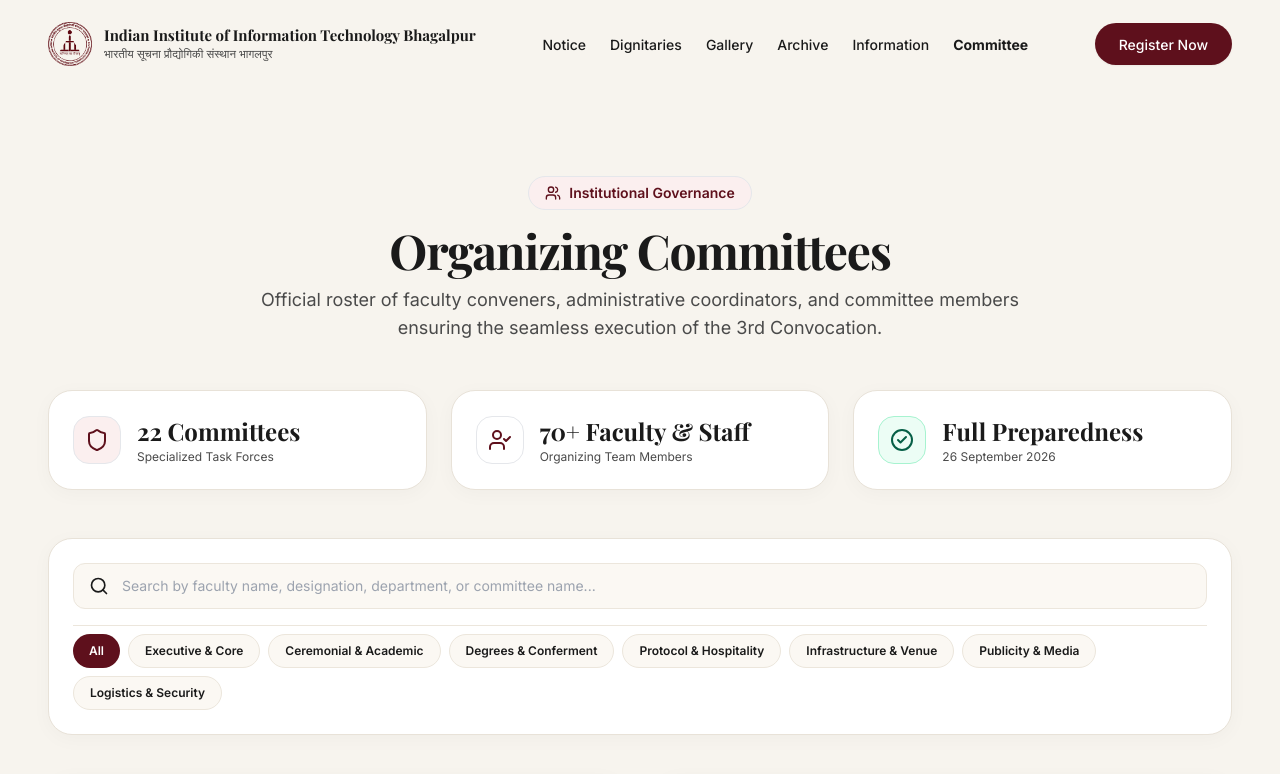
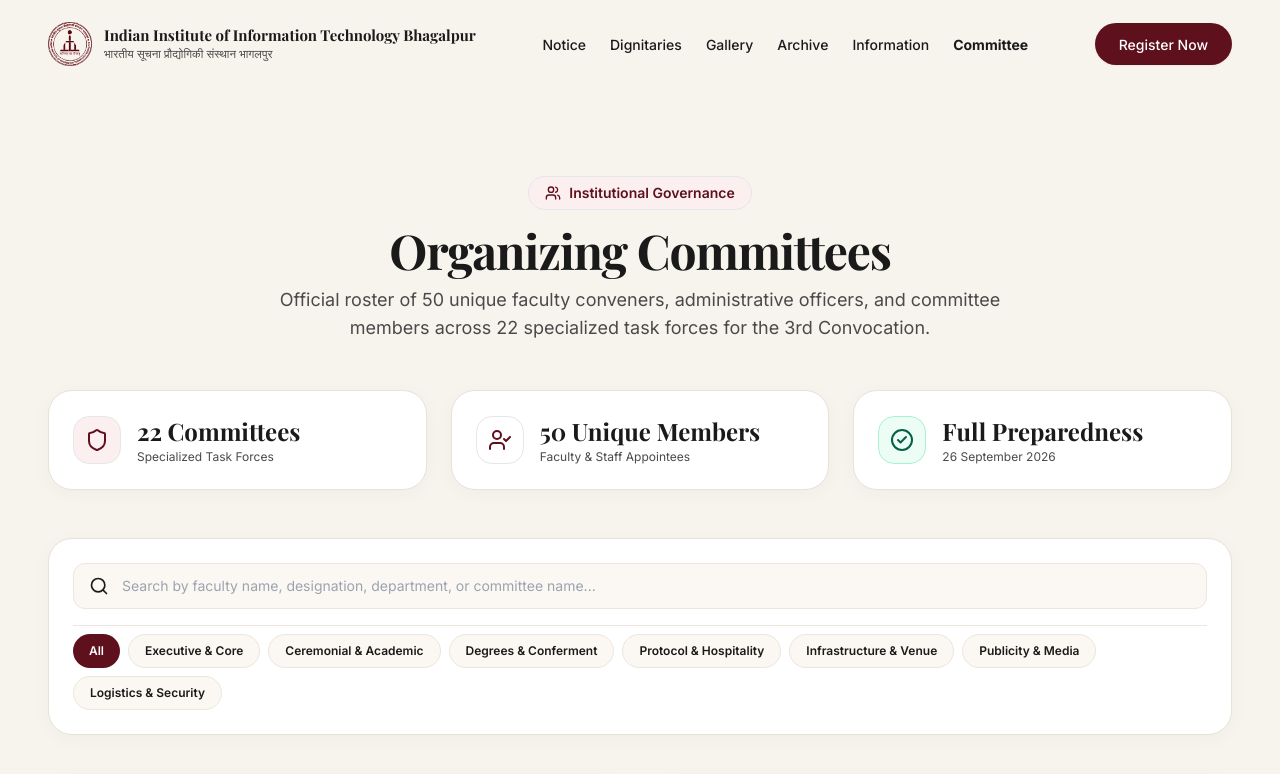
Before and after one commit to code-yashkumar/Convocation-iiitbh, a React (Vite) app: page /committee in a window 1280 px wide. Shown: the top 774 px of the page. Built offline with nearby package versions, Linux system fonts and the light colour scheme; a web font is replaced by a local one.

Commit message:
Update faculty and staff count in Organizing Committees to exact unique figure (50 Unique Members) across all 22 task forces

```diff
--- a/src/sections/Committees/index.jsx
+++ b/src/sections/Committees/index.jsx
@@ -443,7 +443,7 @@
             Organizing Committees
           </h1>
           <p className="font-body text-charcoal-600 text-base sm:text-lg mt-3">
-            Official roster of faculty conveners, administrative coordinators, and committee members ensuring the seamless execution of the 3rd Convocation.
+            Official roster of 50 unique faculty conveners, administrative officers, and committee members across 22 specialized task forces for the 3rd Convocation.
           </p>
         </div>
 
@@ -464,8 +464,8 @@
               <UserCheck className="w-6 h-6" />
             </div>
             <div>
-              <div className="font-display font-bold text-2xl text-charcoal-900">70+ Faculty & Staff</div>
-              <div className="font-body text-xs text-charcoal-600 mt-0.5">Organizing Team Members</div>
+              <div className="font-display font-bold text-2xl text-charcoal-900">50 Unique Members</div>
+              <div className="font-body text-xs text-charcoal-600 mt-0.5">Faculty & Staff Appointees</div>
             </div>
           </div>
 
```
